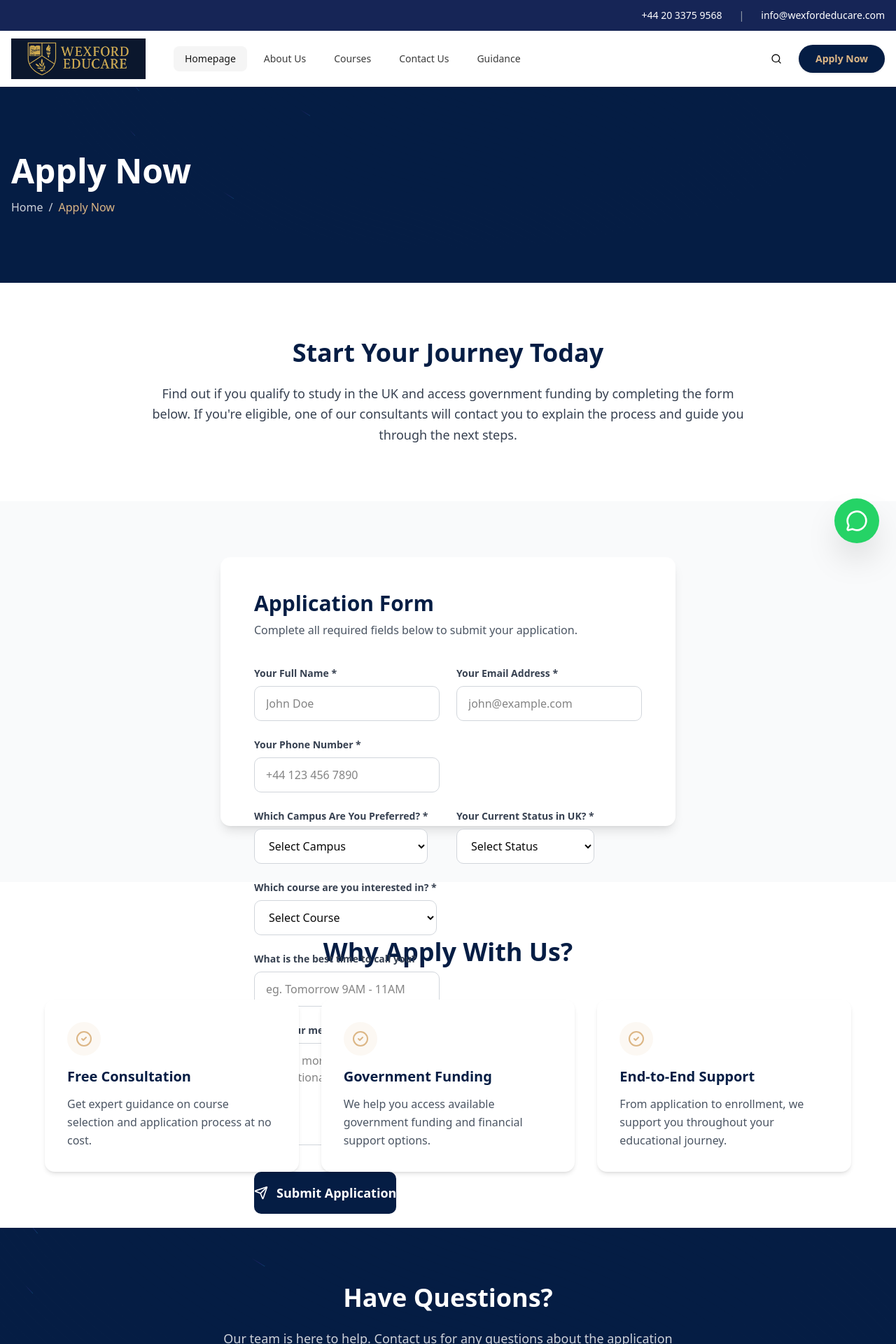
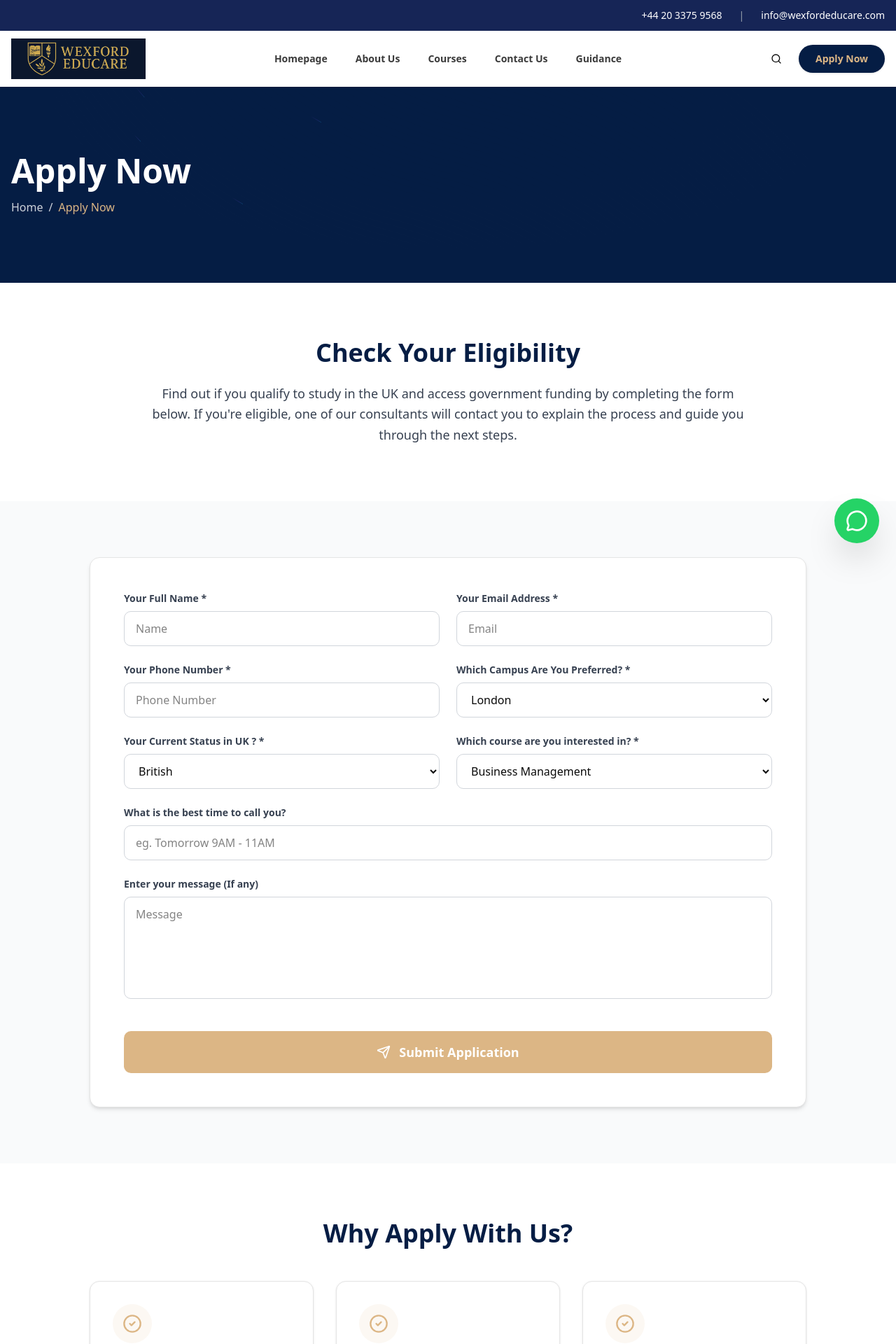
Before and after one commit to junechakma/wexford-educare, a Next.js app: page /apply-now in a window 1280 px wide. Shown: the top 1920 px of the page at 70% size. Built offline with nearby package versions, Linux system fonts and the light colour scheme.

Commit message:
Fixed Minor issues

```diff
--- a/app/(frontend)/apply-now/page.tsx
+++ b/app/(frontend)/apply-now/page.tsx
@@ -2,7 +2,7 @@
 
 import { useState } from "react";
 import Link from "next/link";
-import { CardContainer, CardBody, CardItem } from "@/components/ui/aceternity/3d-card";
+import { Card } from "@/components/ui/card";
 import { BackgroundBeams } from "@/components/ui/aceternity/background-beams";
 import { TextGenerateEffect } from "@/components/ui/aceternity/text-generate-effect";
 import { Meteors } from "@/components/ui/aceternity/meteors";
@@ -118,13 +118,10 @@ export default function ApplyNow() {
       <section className="py-16 md:py-20">
         <div className="container mx-auto px-4 max-w-4xl text-center">
           <h2 className="text-3xl md:text-4xl font-bold text-secondary mb-6">
-            Start Your Journey Today
+            Check Your Eligibility
           </h2>
           <p className="text-lg text-gray-700 leading-relaxed">
-            Find out if you qualify to study in the UK and access government
-            funding by completing the form below. If you&apos;re eligible, one of our
-            consultants will contact you to explain the process and guide you
-            through the next steps.
+            Find out if you qualify to study in the UK and access government funding by completing the form below. If you&apos;re eligible, one of our consultants will contact you to explain the process and guide you through the next steps.
           </p>
         </div>
       </section>
@@ -132,26 +129,12 @@ export default function ApplyNow() {
       {/* Application Form Section */}
       <section className="py-16 md:py-20 bg-gray-50">
         <div className="container mx-auto px-4">
-          <div className="max-w-4xl mx-auto">
-            <CardContainer containerClassName="py-0">
-              <CardBody className="bg-white relative group/card hover:shadow-2xl w-full rounded-xl p-8 md:p-12 border-0 shadow-lg">
-                <CardItem
-                  translateZ="50"
-                  className="text-2xl md:text-3xl font-bold text-secondary mb-2"
-                >
-                  Application Form
-                </CardItem>
-                <CardItem
-                  translateZ="40"
-                  className="text-gray-600 mb-10"
-                >
-                  Complete all required fields below to submit your application.
-                </CardItem>
-
+          <div className="max-w-5xl mx-auto">
+            <Card className="bg-white rounded-xl p-8 md:p-12 shadow-md">
               <form onSubmit={handleSubmit} className="space-y-6">
                 {/* Name and Email */}
                 <div className="grid grid-cols-1 md:grid-cols-2 gap-6">
-                    <CardItem translateZ="40">
+                  <div>
                     <label
                       htmlFor="name"
                       className="block text-sm font-semibold text-gray-700 mb-2"
@@ -166,11 +149,11 @@ export default function ApplyNow() {
                       onChange={handleChange}
                       required
                       className="w-full px-4 py-3 rounded-lg border border-gray-300 focus:ring-2 focus:ring-primary focus:border-primary transition-all outline-none"
-                        placeholder="John Doe"
+                      placeholder="Name"
                     />
-                    </CardItem>
+                  </div>
 
-                    <CardItem translateZ="40">
+                  <div>
                     <label
                       htmlFor="email"
                       className="block text-sm font-semibold text-gray-700 mb-2"
@@ -185,13 +168,14 @@ export default function ApplyNow() {
                       onChange={handleChange}
                       required
                       className="w-full px-4 py-3 rounded-lg border border-gray-300 focus:ring-2 focus:ring-primary focus:border-primary transition-all outline-none"
-                        placeholder="john@example.com"
+                      placeholder="Email"
                     />
-                    </CardItem>
+                  </div>
                 </div>
 
-                  {/* Phone Number */}
-                  <CardItem translateZ="40">
+                {/* Phone and Campus */}
+                <div className="grid grid-cols-1 md:grid-cols-2 gap-6">
+                  <div>
                     <label
                       htmlFor="phone"
                       className="block text-sm font-semibold text-gray-700 mb-2"
@@ -207,13 +191,11 @@ export default function ApplyNow() {
                       required
                       pattern="[0-9()#&+*\-=.]+"
                       className="w-full px-4 py-3 rounded-lg border border-gray-300 focus:ring-2 focus:ring-primary focus:border-primary transition-all outline-none"
-                      placeholder="+44 123 456 7890"
+                      placeholder="Phone Number"
                     />
-                  </CardItem>
+                  </div>
 
-                  {/* Campus and Status */}
-                  <div className="grid grid-cols-1 md:grid-cols-2 gap-6">
-                    <CardItem translateZ="40">
+                  <div>
                     <label
                       htmlFor="campus"
                       className="block text-sm font-semibold text-gray-700 mb-2"
@@ -228,21 +210,24 @@ export default function ApplyNow() {
                       required
                       className="w-full px-4 py-3 rounded-lg border border-gray-300 focus:ring-2 focus:ring-primary focus:border-primary transition-all outline-none bg-white"
                     >
-                        <option value="">Select Campus</option>
+                      <option value="">London</option>
                       {campuses.map((campus) => (
                         <option key={campus} value={campus}>
                           {campus}
                         </option>
                       ))}
                     </select>
-                    </CardItem>
+                  </div>
+                </div>
 
-                    <CardItem translateZ="40">
+                {/* Status and Course */}
+                <div className="grid grid-cols-1 md:grid-cols-2 gap-6">
+                  <div>
                     <label
                       htmlFor="status"
                       className="block text-sm font-semibold text-gray-700 mb-2"
                     >
-                        Your Current Status in UK? *
+                      Your Current Status in UK ? *
                     </label>
                     <select
                       id="status"
@@ -252,18 +237,16 @@ export default function ApplyNow() {
                       required
                       className="w-full px-4 py-3 rounded-lg border border-gray-300 focus:ring-2 focus:ring-primary focus:border-primary transition-all outline-none bg-white"
                     >
-                        <option value="">Select Status</option>
+                      <option value="">British</option>
                       {statuses.map((status) => (
                         <option key={status} value={status}>
                           {status}
                         </option>
                       ))}
                     </select>
-                    </CardItem>
                   </div>
 
-                  {/* Course */}
-                  <CardItem translateZ="40">
+                  <div>
                     <label
                       htmlFor="course"
                       className="block text-sm font-semibold text-gray-700 mb-2"
@@ -278,17 +261,18 @@ export default function ApplyNow() {
                       required
                       className="w-full px-4 py-3 rounded-lg border border-gray-300 focus:ring-2 focus:ring-primary focus:border-primary transition-all outline-none bg-white"
                     >
-                      <option value="">Select Course</option>
+                      <option value="">Business Management</option>
                       {courses.map((course) => (
                         <option key={course} value={course}>
                           {course}
                         </option>
                       ))}
                     </select>
-                  </CardItem>
+                  </div>
+                </div>
 
                 {/* Best Time to Call */}
-                  <CardItem translateZ="40">
+                <div>
                   <label
                     htmlFor="bestTime"
                     className="block text-sm font-semibold text-gray-700 mb-2"
@@ -304,10 +288,10 @@ export default function ApplyNow() {
                     className="w-full px-4 py-3 rounded-lg border border-gray-300 focus:ring-2 focus:ring-primary focus:border-primary transition-all outline-none"
                     placeholder="eg. Tomorrow 9AM - 11AM"
                   />
-                  </CardItem>
+                </div>
 
                 {/* Message */}
-                  <CardItem translateZ="40">
+                <div>
                   <label
                     htmlFor="message"
                     className="block text-sm font-semibold text-gray-700 mb-2"
@@ -321,13 +305,12 @@ export default function ApplyNow() {
                     onChange={handleChange}
                     rows={5}
                     className="w-full px-4 py-3 rounded-lg border border-gray-300 focus:ring-2 focus:ring-primary focus:border-primary transition-all resize-none outline-none"
-                      placeholder="Tell us more about your educational goals..."
+                    placeholder="Message"
                   />
-                  </CardItem>
+                </div>
 
                 {/* Success Message */}
                 {submitStatus.type && (
-                    <CardItem translateZ="40">
                   <div
                     className={`p-5 rounded-lg flex items-start gap-4 ${
                       submitStatus.type === "success"
@@ -340,15 +323,14 @@ export default function ApplyNow() {
                     )}
                     <span className="font-medium">{submitStatus.message}</span>
                   </div>
-                    </CardItem>
                 )}
 
                 {/* Submit Button */}
-                  <CardItem translateZ="50" className="pt-2">
+                <div className="pt-4">
                   <button
                     type="submit"
                     disabled={isSubmitting}
-                      className="w-full bg-secondary hover:bg-primary text-white py-4 rounded-lg font-semibold text-lg transition-all duration-300 hover:shadow-lg disabled:opacity-50 disabled:cursor-not-allowed flex items-center justify-center gap-3"
+                    className="w-full bg-primary hover:bg-secondary text-white py-4 rounded-lg font-semibold text-lg transition-all duration-300 hover:shadow-lg disabled:opacity-50 disabled:cursor-not-allowed flex items-center justify-center gap-3"
                   >
                     {isSubmitting ? (
                       <>
@@ -362,10 +344,9 @@ export default function ApplyNow() {
                       </>
                     )}
                   </button>
-                  </CardItem>
+                </div>
               </form>
-              </CardBody>
-            </CardContainer>
+            </Card>
           </div>
         </div>
       </section>
@@ -376,7 +357,7 @@ export default function ApplyNow() {
           <h2 className="text-3xl md:text-4xl font-bold text-secondary text-center mb-12">
             Why Apply With Us?
           </h2>
-          <div className="grid grid-cols-1 md:grid-cols-3 gap-8 max-w-6xl mx-auto">
+          <div className="grid grid-cols-1 md:grid-cols-3 gap-8 max-w-5xl mx-auto">
             {[
               {
                 title: "Free Consultation",
@@ -394,28 +375,17 @@ export default function ApplyNow() {
                   "From application to enrollment, we support you throughout your educational journey.",
               },
             ].map((item, index) => (
-              <CardContainer key={index} containerClassName="py-0">
-                <CardBody className="bg-white relative group/card hover:shadow-2xl w-full h-full rounded-xl p-8 border-0 shadow-md">
-                  <CardItem
-                    translateZ="50"
-                    className="w-12 h-12 bg-primary/10 rounded-full flex items-center justify-center mb-4"
-                  >
-                    <CheckCircle2 className="w-6 h-6 text-primary" />
-                  </CardItem>
-                  <CardItem
-                    translateZ="40"
-                    className="text-xl font-bold text-secondary mb-3"
-                  >
+              <Card key={index} className="p-8 hover:shadow-xl transition-shadow">
+                <div className="w-14 h-14 bg-primary/10 rounded-full flex items-center justify-center mb-5">
+                  <CheckCircle2 className="w-7 h-7 text-primary" />
+                </div>
+                <h3 className="text-xl font-bold text-secondary mb-3">
                   {item.title}
-                  </CardItem>
-                  <CardItem
-                    translateZ="30"
-                    className="text-gray-600 leading-relaxed"
-                  >
+                </h3>
+                <p className="text-gray-600 leading-relaxed">
                   {item.description}
-                  </CardItem>
-                </CardBody>
-              </CardContainer>
+                </p>
+              </Card>
             ))}
           </div>
         </div>
--- a/app/(frontend)/guidance/page.tsx
+++ b/app/(frontend)/guidance/page.tsx
@@ -128,8 +128,7 @@ export default function Guidance() {
           </p>
 
           <div className="grid grid-cols-1 gap-8 mb-8">
-            <CardContainer containerClassName="py-0">
-              <CardBody className="bg-gradient-to-br from-primary/5 to-primary/10 relative group/card hover:shadow-2xl w-full h-full rounded-xl p-8 border-0 shadow-md flex flex-col md:min-h-[260px]">
+            <Card className="bg-gradient-to-br from-primary/5 to-primary/10 rounded-xl p-8 border-0 shadow-md">
               <div className="grid grid-cols-1 lg:grid-cols-2 gap-6">
                 <div className="flex flex-col justify-between">
                   <div>
@@ -180,8 +179,7 @@ export default function Guidance() {
                   </div>
                 </div>
               </div>
-              </CardBody>
-            </CardContainer>
+            </Card>
           </div>
         </div>
       </section>
@@ -241,7 +239,7 @@ export default function Guidance() {
             </h3>
             <div className="grid grid-cols-1 md:grid-cols-2 gap-6">
               <div>
-                <Card className="mb-4">
+                <Card className="mb-4 flex flex-col items-start h-full md:min-h-[260px] lg:min-h-[320px]">
                   <CardHeader>
                     <CardTitle>Who We Help</CardTitle>
                   </CardHeader>
@@ -269,7 +267,7 @@ export default function Guidance() {
               </div>
 
               <div>
-                <Card className="mb-4">
+                <Card className="mb-4 flex flex-col items-start h-full md:min-h-[260px] lg:min-h-[320px]">
                   <CardHeader>
                     <CardTitle>Key Eligibility Points</CardTitle>
                   </CardHeader>
--- a/components/layout/AceternityNavbar.tsx
+++ b/components/layout/AceternityNavbar.tsx
@@ -3,6 +3,7 @@
 import * as React from 'react';
 import { useState, useEffect, useRef } from 'react';
 import Link from 'next/link';
+import { usePathname } from 'next/navigation';
 import Image from 'next/image';
 import { Facebook, Instagram, Search } from 'lucide-react';
 import { Button } from '@/components/ui/button';
@@ -51,6 +52,7 @@ const HamburgerIcon = ({ className, ...props }: React.SVGAttributes<SVGElement>)
 export function AceternityNavbar() {
   const [isMobile, setIsMobile] = useState(false);
   const containerRef = useRef<HTMLDivElement>(null);
+  const pathname = usePathname();
 
   useEffect(() => {
     const checkWidth = () => {
@@ -73,12 +75,19 @@ export function AceternityNavbar() {
   }, []);
 
   const navItems = [
-    { name: 'Homepage', href: '/', active: true },
+    { name: 'Homepage', href: '/' },
     { name: 'About Us', href: '/about-us' },
     { name: 'Courses', href: '/courses' },
     { name: 'Contact Us', href: '/contact-us' },
     { name: 'Guidance', href: '/guidance' },
   ];
+
+  const isActive = (href: string) => {
+    if (href === '/') {
+      return pathname === '/';
+    }
+    return pathname.startsWith(href);
+  };
 
   return (
     <>
@@ -131,7 +140,7 @@ export function AceternityNavbar() {
       >
         <div className="container mx-auto px-4">
           <div className="flex h-20 items-center justify-between gap-4">
-            {/* Left side */}
+            {/* Left side - Logo */}
             <div className="flex items-center gap-2">
               {/* Mobile menu trigger */}
               {isMobile && (
@@ -153,9 +162,9 @@ export function AceternityNavbar() {
                             <Link
                               href={link.href}
                               className={cn(
-                                'flex w-full items-center rounded-md px-3 py-2 text-sm font-medium transition-colors hover:bg-accent hover:text-accent-foreground no-underline',
-                                link.active
-                                  ? 'bg-accent text-accent-foreground'
+                                'flex w-full items-center rounded-md px-3 py-2 text-sm font-bold transition-colors hover:bg-accent hover:text-accent-foreground no-underline',
+                                isActive(link.href)
+                                  ? 'text-primary'
                                   : 'text-foreground/80'
                               )}
                             >
@@ -181,20 +190,21 @@ export function AceternityNavbar() {
                   />
                 </div>
               </Link>
+            </div>
 
-              {/* Navigation menu */}
+            {/* Center - Navigation menu */}
             {!isMobile && (
-                <NavigationMenu className="flex ml-8">
+              <NavigationMenu className="absolute left-1/2 -translate-x-1/2">
                 <NavigationMenuList className="gap-1">
                   {navItems.map((link, index) => (
                     <NavigationMenuItem key={index}>
                       <Link
                         href={link.href}
                         className={cn(
-                            'group inline-flex h-9 w-max items-center justify-center rounded-md px-4 py-2 text-sm font-medium transition-colors hover:bg-accent hover:text-accent-foreground focus:bg-accent focus:text-accent-foreground focus:outline-none no-underline',
-                            link.active
-                              ? 'bg-accent text-accent-foreground'
-                              : 'text-foreground/80 hover:text-foreground'
+                          'group inline-flex h-9 w-max items-center justify-center rounded-md px-4 py-2 text-sm font-bold transition-colors hover:text-primary focus:text-primary focus:outline-none no-underline',
+                          isActive(link.href)
+                            ? 'text-primary'
+                            : 'text-foreground/80'
                         )}
                       >
                         {link.name}
@@ -204,7 +214,6 @@ export function AceternityNavbar() {
                 </NavigationMenuList>
               </NavigationMenu>
             )}
-            </div>
 
             {/* Right side */}
             <div className="flex items-center gap-3">
```
Also changed, not shown: app/(frontend)/contact-us/page.tsx (+67 -164 lines). Lines whose indentation alone changed are shown as unchanged.
